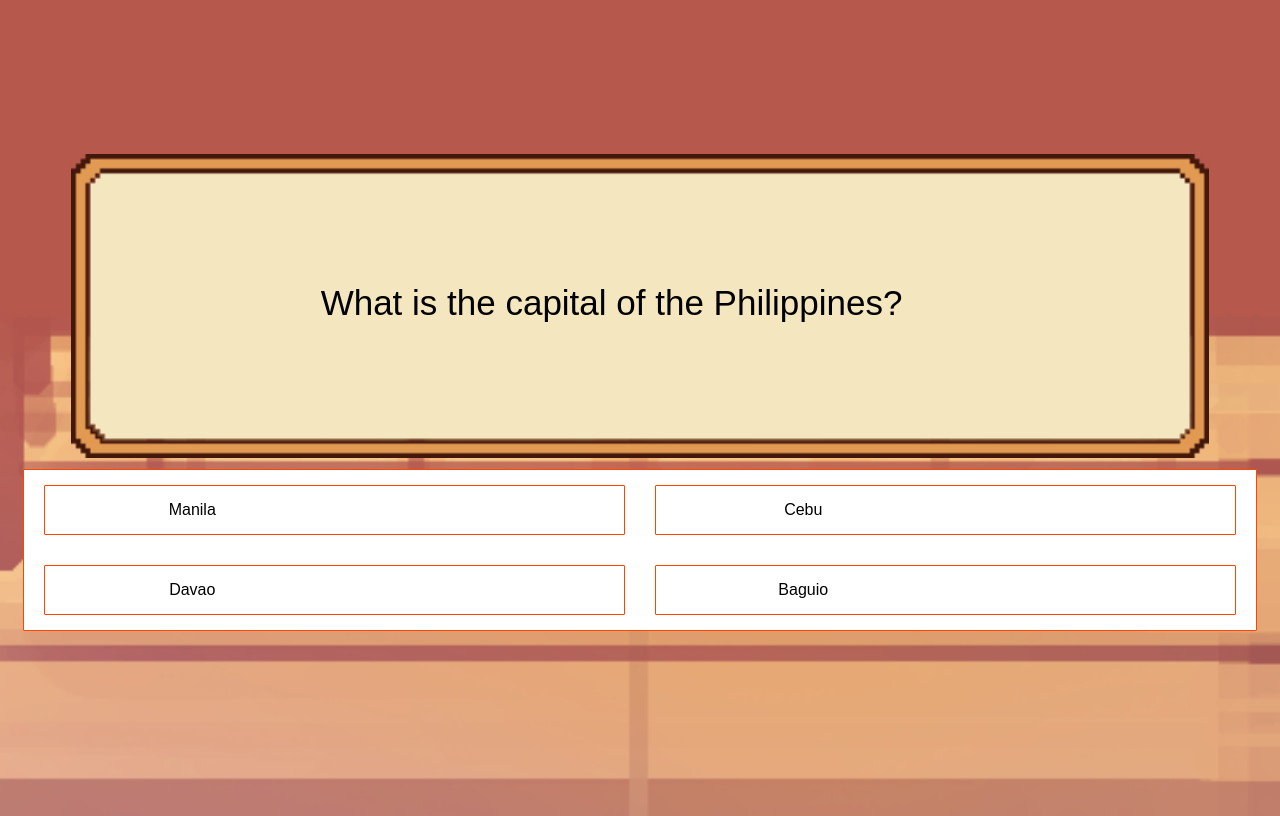
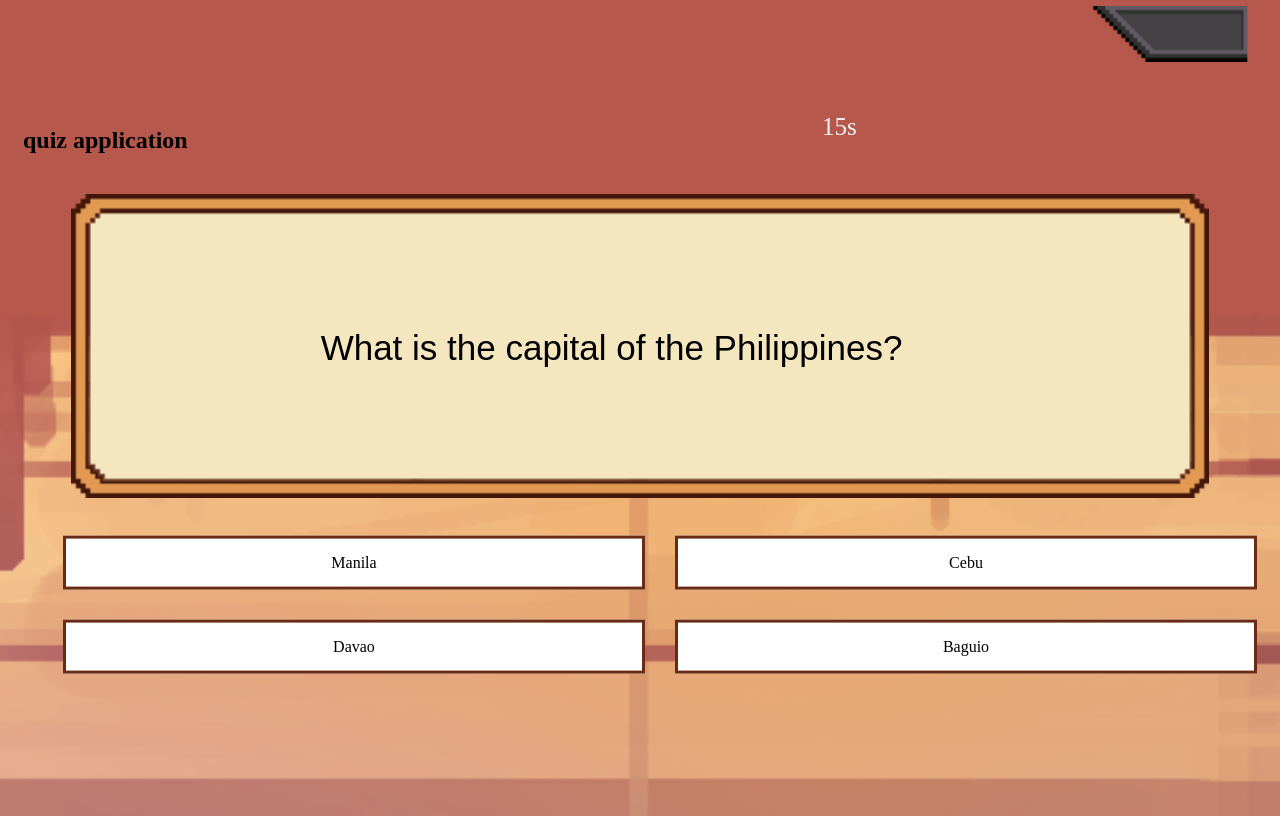
Before and after one commit to manuellevcruz-ship-it/Quiz, a plain HTML site: page index.html in a window 1280 px wide. Drawn offline with Linux system fonts and the light colour scheme; a web font is replaced by a local one.

Commit message:
Add files via upload

```diff
--- a/Javascript/script.js
+++ b/Javascript/script.js
@@ -22,7 +22,7 @@ const renderQuestion = () => {
     currentQuestion.options.forEach(option =>
     {
         const li = document.createElement("li");
-        li.classList.add("choices");
+        li.classList.add("choice");
         li.textContent = option;
         answerOptions.appendChild(li);
     });
--- a/index.html
+++ b/index.html
@@ -10,6 +10,18 @@
 <body>
 <!-- Quiz Container-->
 <div class="game-container">
+     <div class="quiz-header">
+        <h2 class="quiz-title">quiz application</h2>
+
+        <div class="quiz-timer">
+            <p class="time-duration">15s</p>
+        </div>
+    </div>
+
+    <div class="timer-background">
+        <img src="Pictures/Timer.png" alt="Time" width="200%">
+    </div>
+
     <div class="question-box">
         Question will appear here
     </div>
--- a/style.css
+++ b/style.css
@@ -1,5 +1,10 @@
+@font-face {
+    font-family: 'Monocraft';
+    src: url('Font/Monocraft.ttc') format('truetype');
+}
+
    body {
-        font-family: Arial, sans-serif;
+        font-family: "Arial", sans-serif;
         background: #f5f5f5;
         display: flex;
         justify-content: center;
@@ -11,14 +16,44 @@
         background-repeat: no-repeat;
     }
 
+    .game-container .timer-background {
+        position: absolute;
+        top: 3%;
+        transform: translate(1390%, -30%);
+        z-index: -1;
+    }
+
+    .game-container .quiz-header {
+        display: flex;
+        align-items: center;
+        transform: translate(0%, -60%);
+        font-family: "Monocraft";
+        justify-content: space-between;
+    }
+
+    .game-container .quiz-header .quiz-title {
+        justify-content: center;
+    }
+
+    .game-container .quiz-header .quiz-timer {
+        position: absolute;
+        transform: translate(2300%, -18%);
+        font-size: 25px;
+        display: flex;
+        color: #f5f5f5;
+
+    }
+
     .game-container {
-        width: 200vh;
         background-image: url(Pictures/Box.png);
         background-repeat: no-repeat;
-        background-position: center top;
+        background-position: center;
         background-size: 90%;
+        background-position-y: 25%;
+        width: 200vh;
         border: none;
         padding: 15px;
+        margin-bottom: 1px;
         transition: ease 1s;
     }
 
@@ -39,25 +74,25 @@
         transition: ease 0.4s;
     }
 
-    .choices  {
+    .game-container .choices  {
         display: grid;
-        grid-template-columns: 2fr 2fr;
+        grid-template-columns: 1fr 1fr;
         gap: 30px;
-        padding: 15px 20px;
-        cursor: pointer;
-        background: #ffffff;
-        border: 1px solid orangered;
-        border-radius: 1px;
-        text-align: center;
+        font-family: "Monocraft";
         transition: ease 0.3s;
     }
 
-    .choices:hover {
+    .game-container .choice {
+        transform: translate(0%, 40%);
+        list-style-type: none;
+        padding: 15px 20px;
+        background: #ffffff;
+        border: 3px solid rgb(105, 43, 20);
+        text-align: center;
+        cursor: pointer;
+        transition: ease 0.3s;
+    }
+
+    .choice:hover {
         background: rgb(232, 190, 174)
     }
-
-    .minecraft-text {
-  font-family: 'Press Start 2P', monospace;
-  font-size: 18px;
-  color: #ffffff;
-    }
```
Also changed, not shown: Pictures/Timer.png (added), 1 other file.
